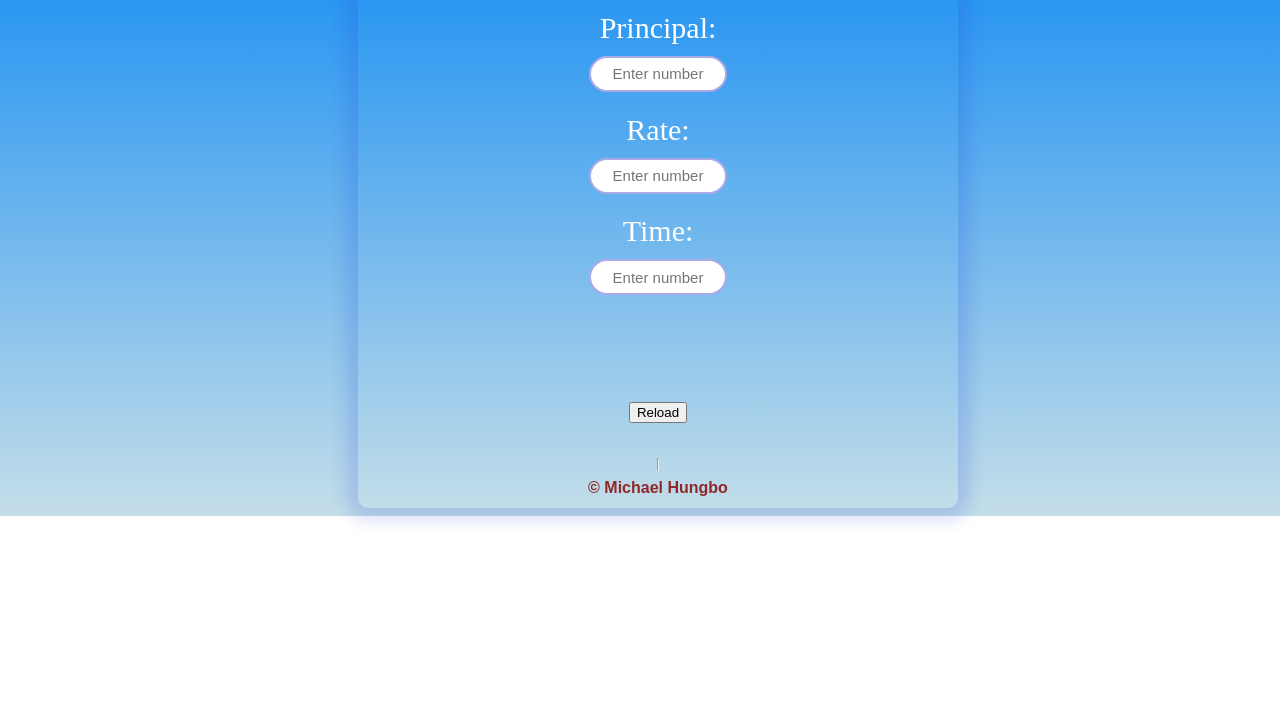
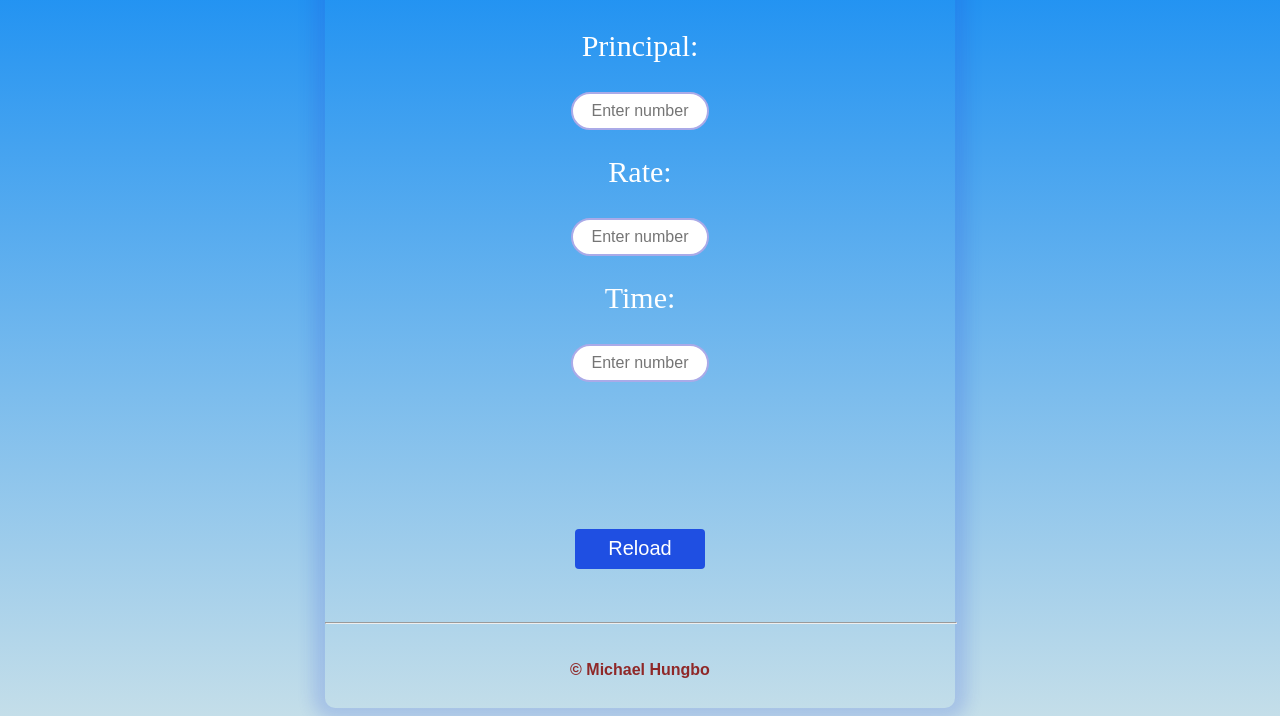
Before and after one commit to Mich45/SICalculator, a plain HTML site: page Simple.html in a window 1280 px wide. Shown: the part 100-816 px from the top of the page. Drawn offline with Linux system fonts and the light colour scheme.

Commit message:
Add files via upload

```diff
--- a/simpleint.css
+++ b/simpleint.css
@@ -3,18 +3,18 @@ body{
     background-repeat: no-repeat;
 }
 .container{
-    position: center;
     display: grid;
     justify-items: center;
-    width: 600px;
-    height:600px;
-    margin-left:350px;
+    width: 630px;
+    height: 100vh;
+    margin: 0 auto;
     border-radius: 10px;
     box-shadow: 0 0 16px 12px rgba(37, 73, 214, 0.18);
 }
 h1{
     font-family: -apple-system, BlinkMacSystemFont, 'Segoe UI', Roboto, Oxygen, Ubuntu, Cantarell, 'Open Sans', 'Helvetica Neue', sans-serif;
 }
+
 input[placeholder="Enter number"]
 {
     background: white;
@@ -23,7 +23,7 @@ input[placeholder="Enter number"]
     text-align: center;
     height: 30px;
     border-radius: 50px;
-    font-size: 15px;
+    font-size: 16px;
     color: black;
 
 
@@ -35,7 +35,7 @@ label{
     font-size: 30px;
 }
 
-#btn2{
+#btn{
     font-size: 20px;
     border: 2px #5a58f1;
     border-radius: 4px;
@@ -46,23 +46,36 @@ label{
 }
 input[type=text] {
     width: 130px;
-    -webkit-transition: width .35s ease-in-out;
+    height: 60%;
     transition: width .35s ease-in-out;
   }
   input[type=text]:focus {
-    width: 250px;}
+    width: 250px;
+    border: 2px solid;
+    outline: 0;
+    border-color: #1580dd;
+    box-shadow: 0 0 15px 1px rgb(50, 134, 201);;
+}
 #si{
     font-family: sans-serif;
     font-size:20px ;
 }
 
- #btn2:hover{
-    background: white;
+ #btn:hover{
+    background: rgb(31, 79, 200);
     color: black;
     outline: none;
     cursor: pointer;
+    transform: scale(1.1);
 }
-
+#btn2:focus{
+    outline: 0;
+}
+hr{
+    color: peru;
+    width: 100%;
+    height: 0;
+}
  footer{
      font-family: sans-serif;
      color:rgb(143, 40, 40);
```
